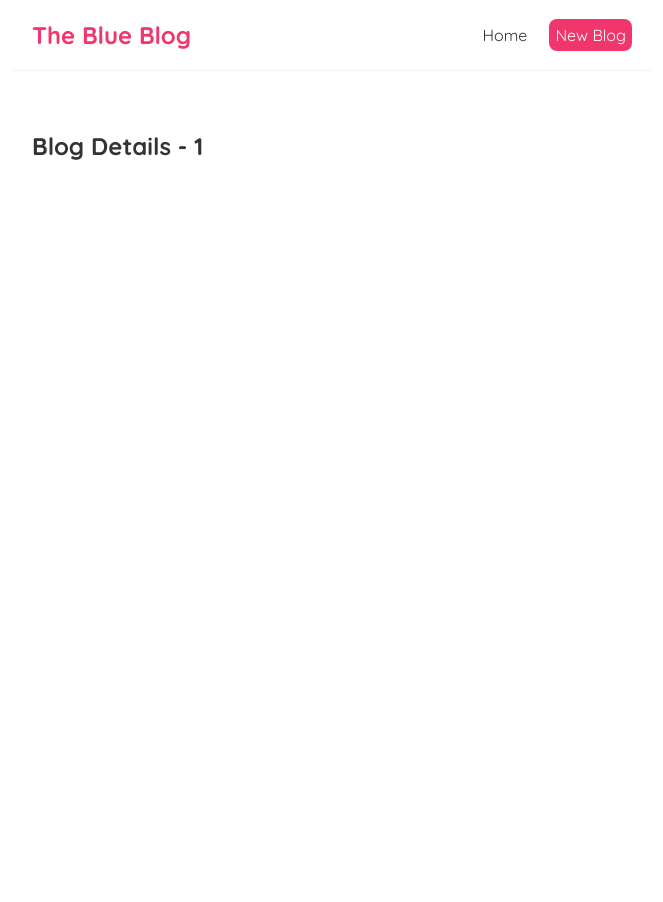
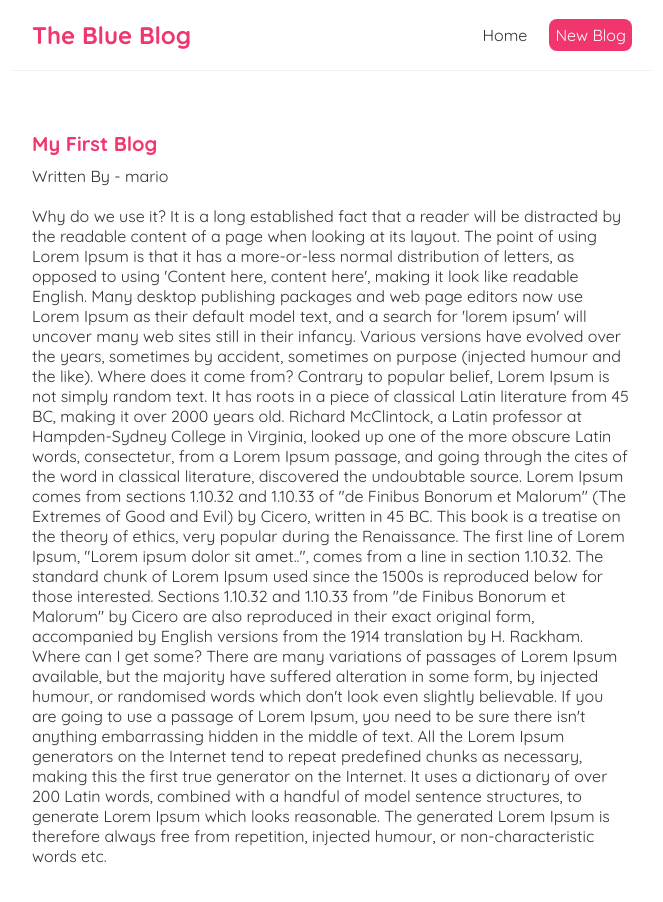
Before and after one commit to NuhaG/pink-blog, a React (Create React App) app: page /blogs/1 in a window 1280 px wide. Shown: the top 902 px of the page, without its empty margins (308-971 px from the left). Before the commit the page ends 800 px from the top, so only its background shows below. Built offline with nearby package versions, Linux system fonts and the light colour scheme; data requests are answered from the project's data file.

Commit message:
reusing custom hook for details page

```diff
--- a/src/App.js
+++ b/src/App.js
@@ -17,7 +17,7 @@
           <Route exact path="/create">
             <Create />
           </Route>
-          <Route exact path="/blogs/:id"> {/*used so that it changes with each component*/}
+          <Route exact path="/blogs/:id">
             <BlogDetails />
           </Route>
         </Switch>
--- a/src/blogDetails.js
+++ b/src/blogDetails.js
@@ -1,11 +1,21 @@
 import { useParams } from "react-router-dom/cjs/react-router-dom.min";
+import useFetch from "./useFetch";
 
 const BlogDetails = () => {
-    const { id } = useParams(); // allows us to get parametrers from the url
+    const { id } = useParams();
+    const { data: blog,error,isPending } = useFetch('http://localhost:8000/blogs/' + id);
 
     return (
         <div className="blog-details">
-            <h2>Blog Details - {id}</h2>
+            {isPending && <div>Loading...</div>}
+            {error && <div>{error}</div>}
+            {blog && (
+                <article>
+                    <h2>{blog.title}</h2>
+                    <p>Written By - {blog.author}</p>
+                    <div>{blog.body}</div>
+                </article>
+            )}
         </div>
     );
 }
--- a/src/index.css
+++ b/src/index.css
@@ -51,3 +51,11 @@
 .blog-preview a{
   text-decoration: none;
 }
+.blog-details h2{
+  font-size: 20px;
+  color: #f1356d;
+  margin-bottom: 10px;
+}
+.blog-details div{
+  margin: 20px 0;
+}
```
